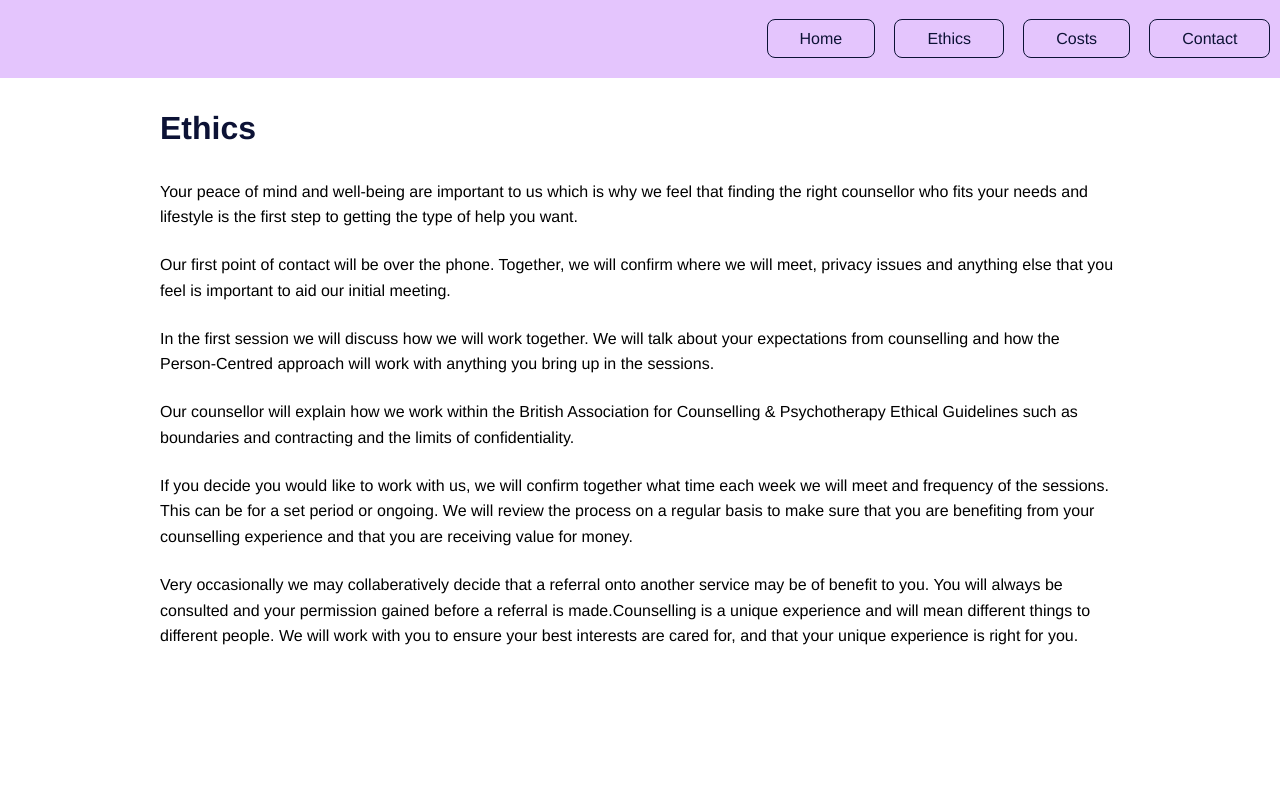
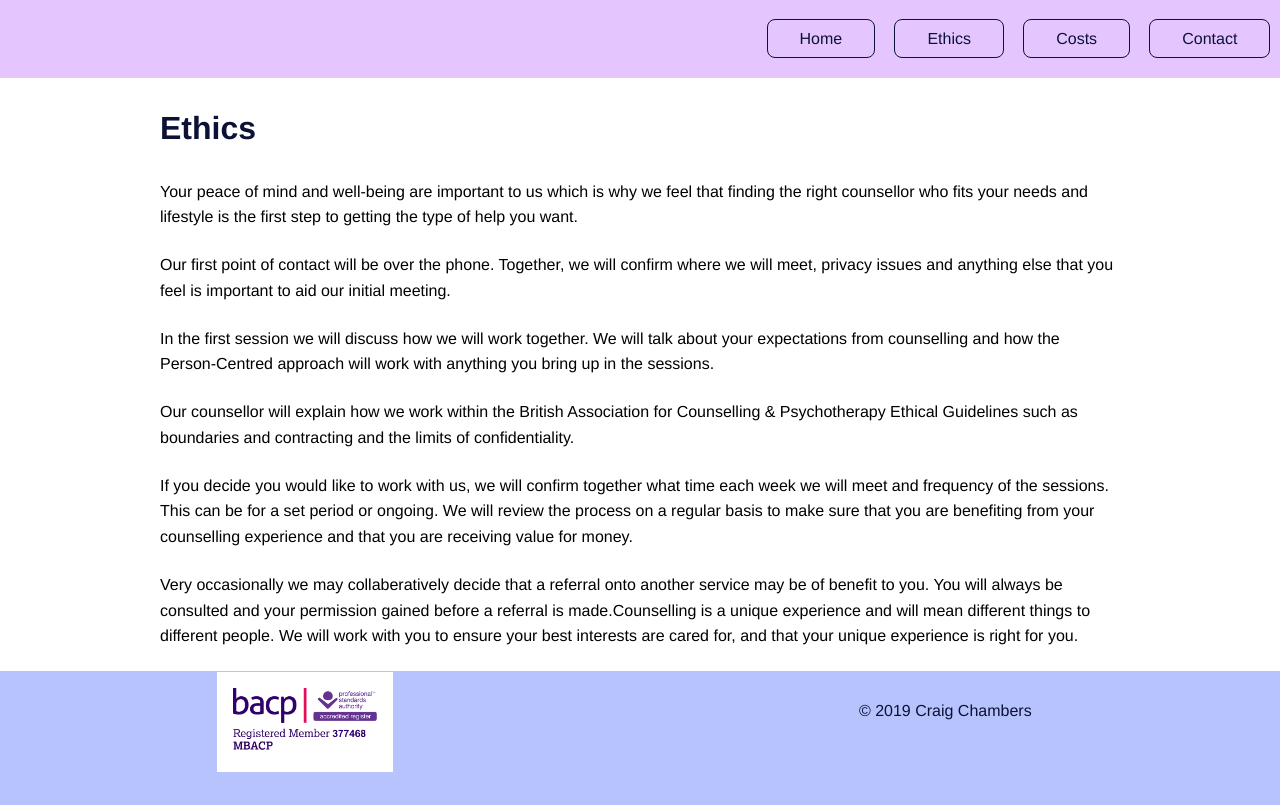
Before and after one commit to nchambers2912/nchambers2912.github.io, a website: page ethics.html in a window 1280 px wide. Drawn offline with Linux system fonts and the light colour scheme.

Commit message:
Added footer to ethics page

```diff
--- a/ethics.html
+++ b/ethics.html
@@ -26,6 +26,23 @@
 
       <div class="content"></div>
 
+      <footer class="footer">
+        <div class="creditsection">
+          <ul class="logos">
+            <li class="footerlogo">
+              <img
+                src="resources/images/BACP Logo - 377468.png"
+                alt="Registered Member 377468"
+                class="logoimage"
+              />
+            </li>
+          </ul>
+        </div>
+        <div class="copyright">
+          <p>&copy; 2019 Craig Chambers</p>
+        </div>
+      </footer>
+
       <script src="resources/js/header.js"></script>
       <script src="resources/js/ethics.js"></script>
 </body>
--- a/resources/css/ethics.css
+++ b/resources/css/ethics.css
@@ -12,3 +12,49 @@ p {
     margin-bottom: 1.4rem;
     padding: 0 2rem;
 }
+
+/* Footer Section */
+.footer {
+    background-color: var(--blue);
+    display: flex;
+    flex-direction: row;
+    align-items: center;
+    justify-content: space-around;
+    padding-bottom: 2rem;
+  }
+
+  .creditsection {
+    display: flex;
+    justify-content: space-around;
+    align-items: center;
+  }
+
+  .footer .logos {
+    list-style: none;
+    display: flex;
+    flex-direction: row;
+    background-color: #fff;
+    padding: 1rem;
+    margin: 1px;
+  }
+
+  .footerlogo img {
+    height: 4rem;
+    width: 0 auto;
+  }
+
+  .footer .copyright {
+    display: flex;
+    align-items: center;
+    justify-content: center;
+    font-size: 1rem;
+    color: var(--dark);
+  }
+
+  /* Media queries */
+  @media screen and (max-width: 800px) {
+
+    .footer {
+      flex-direction: column;
+    }
+  }
```
